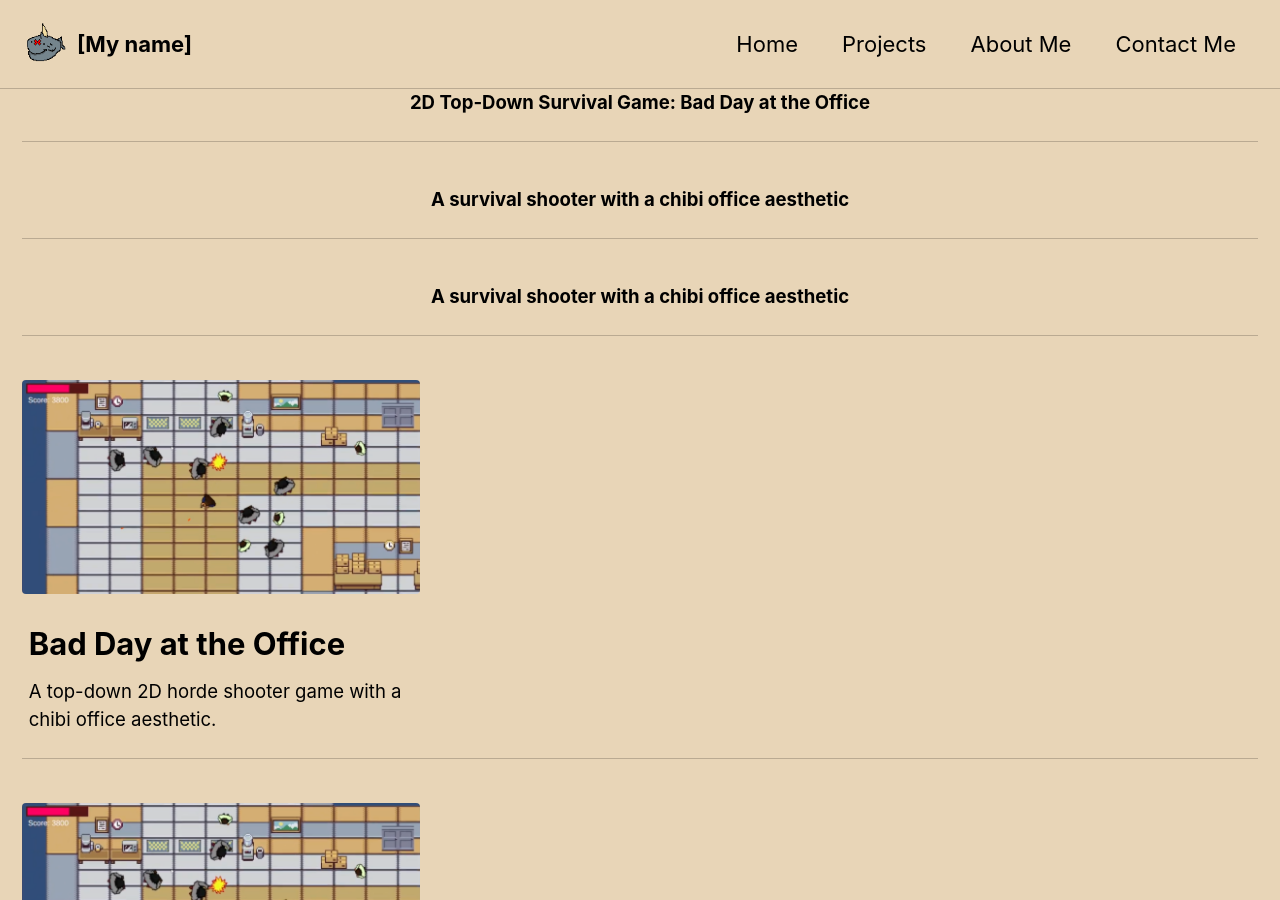
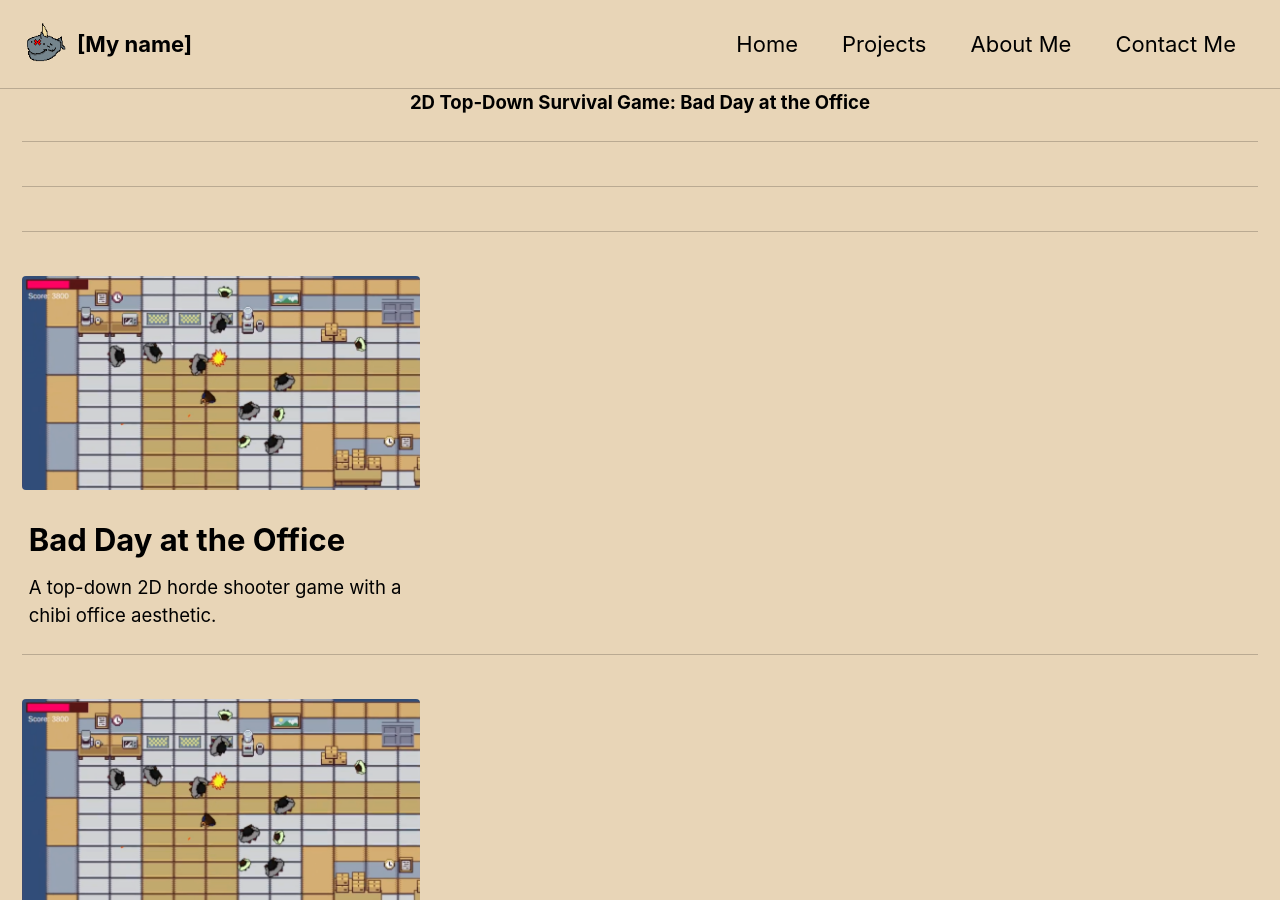
Before and after one commit to Orange-Piccolo/Orange-Piccolo.github.io, a Jekyll site: the page built from _pages/bad-day-at-the-office.md, in a window 1280 px wide and 900 px high. Built offline with Jekyll 4.4.1, drawn with Linux system fonts in a browser that asks for light colours.

Commit message:
Refactor intro sections and feature rows in markdown
Removed duplicate intro sections and updated feature rows.

```diff
--- a/_pages/bad-day-at-the-office.md
+++ b/_pages/bad-day-at-the-office.md
@@ -17,7 +17,6 @@ feature_row:
     excerpt: "The main title screen for the game, made using the Unity canvas tool."
 
 intro2:
-  - excerpt: '**A survival shooter with a chibi office aesthetic**'
 feature_row:
   - image_path: /assets/BDATO_Combat.png
     alt: "Bad Day at the Office combat demonstration"
@@ -25,7 +24,6 @@ feature_row:
     excerpt: "A top-down 2D horde shooter game with a chibi office aesthetic."
 
 intro3:
-  - excerpt: '**A survival shooter with a chibi office aesthetic**'
 feature_row:
   - image_path: /assets/BDATO_Combat_2.png
     alt: "Bad Day at the Office combat demonstration"
```
